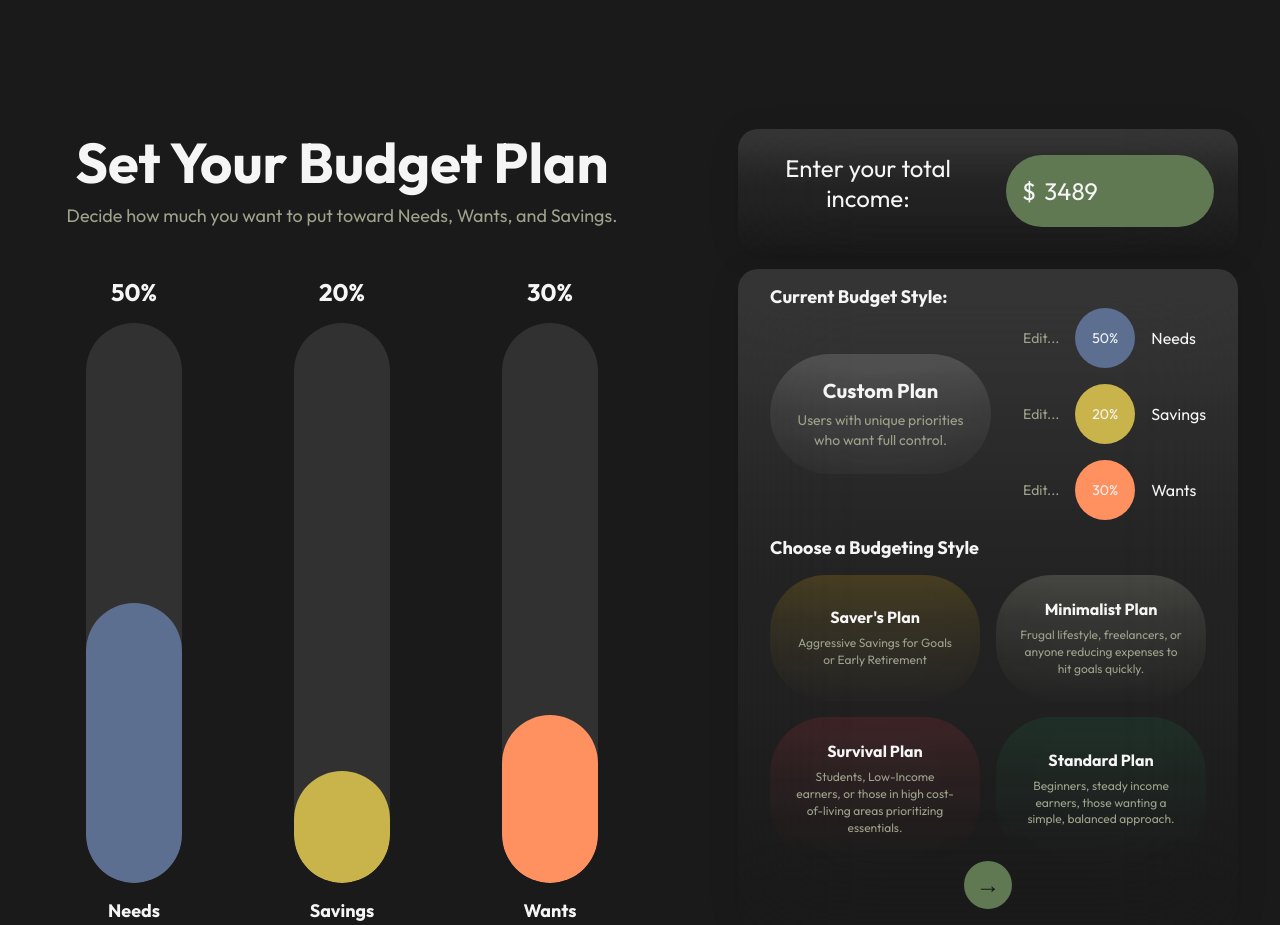
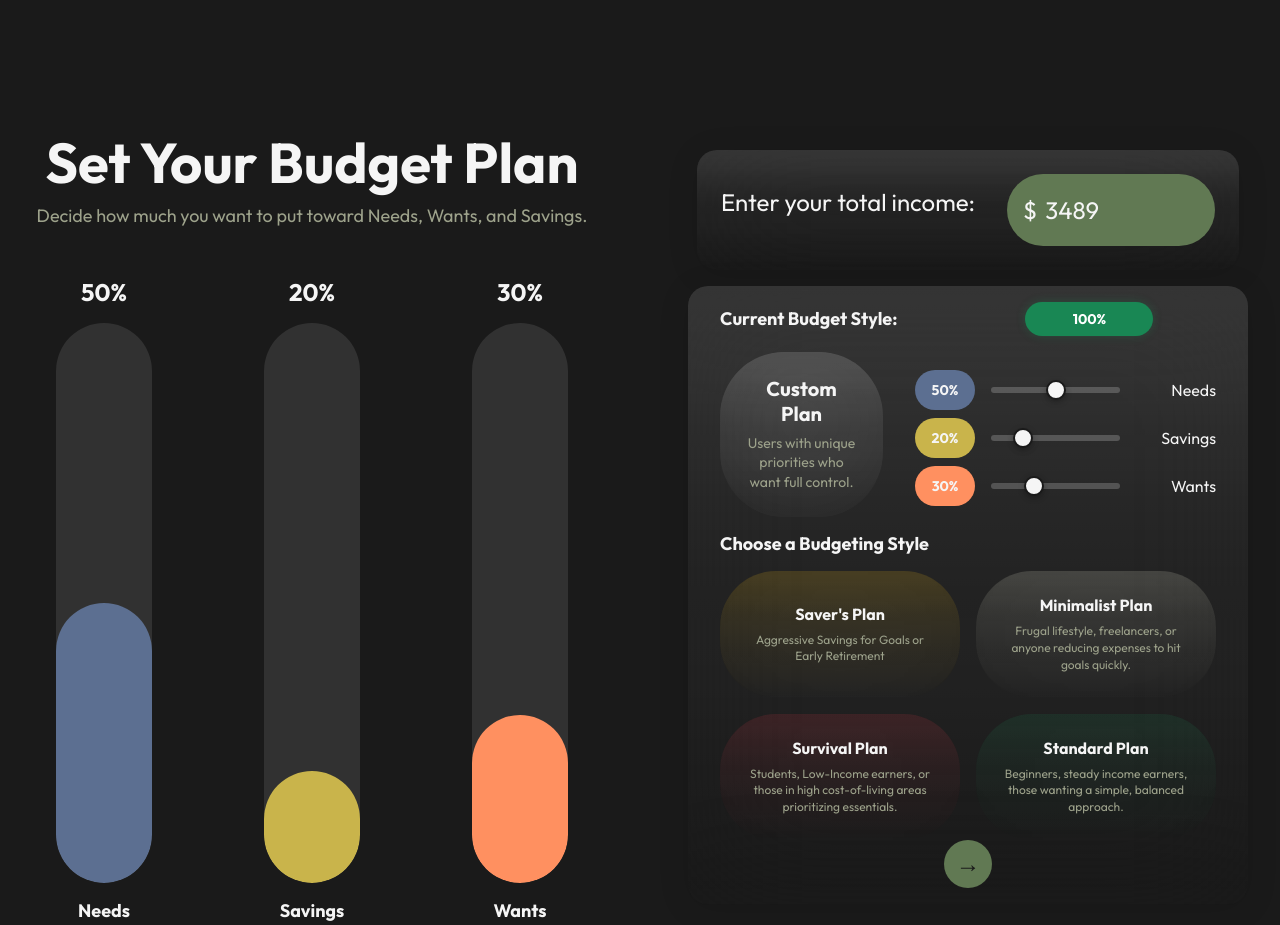
Before and after one commit to CloueM/Wallocate_Project, a React (Vite) app: page / in a window 1280 px wide. Shown: the part 960-1885 px from the top of the page. Built offline with nearby package versions, Linux system fonts and the light colour scheme.

Commit message:
Fix Category section

```diff
--- a/src/components/PlanSection.tsx
+++ b/src/components/PlanSection.tsx
@@ -64,17 +64,30 @@ const PlanSection: React.FC = () => {
     });
   };
 
-  const handlePercentageChange = (type: 'needs' | 'savings' | 'wants', value: number) => {
+  const handleSliderChange = (type: 'needs' | 'savings' | 'wants', value: number) => {
     const newPercentages = { ...customPercentages, [type]: value };
+    setCustomPercentages(newPercentages);
+    // Update to custom plan when user adjusts
+    setSelectedPlan({
+      name: "Custom Plan",
+      description: "Users with unique priorities who want full control.",
+      ...newPercentages
+    });
+  };
 
-    // Ensure total doesn't exceed 100%
-    const total = Object.values(newPercentages).reduce((sum, val) => sum + val, 0);
-    if (total <= 100) {
-      setCustomPercentages(newPercentages);
-      // Update to custom plan when user adjusts
-      setSelectedPlan({ ...budgetPlans[0], ...newPercentages });
-    }
+  // Calculate total percentage
+  const totalPercentage = customPercentages.needs + customPercentages.savings + customPercentages.wants;
+
+  // Determine indicator color based on total percentage
+  const getIndicatorColor = (total: number) => {
+    if (total > 100) return 'red';
+    if (total >= 75 && total <= 99) return 'orange';
+    if (total >= 0 && total <= 74) return 'blue';
+    if (total === 100) return 'green';
+    return 'blue'; // default
   };
+
+  const indicatorColor = getIndicatorColor(totalPercentage);
 
   return (
     <section className="plan-section" id="plan">
@@ -139,7 +152,12 @@ const PlanSection: React.FC = () => {
 
           {/* Plan Details Section */}
           <div className="plan-details-container">
-            <h3 className="current-budget-title">Current Budget Style:</h3>
+            <div className="budget-title-container">
+              <h3 className="current-budget-title">Current Budget Style:</h3>
+              <div className={`percentage-indicator ${indicatorColor}`}>
+                {totalPercentage}%
+              </div>
+            </div>
             <div className="current-budget-content">
               <div className="current-budget-left">
 
@@ -151,18 +169,45 @@ const PlanSection: React.FC = () => {
               <div className="current-budget-right">
                 <div className="budget-breakdown">
                   <div className="budget-item">
-                    <button className="edit-btn">Edit...</button>
-                    <div className="budget-percentage needs-bg">{customPercentages.needs}%</div>
+                    <div className="budget-percentage needs-bg">
+                      <span>{customPercentages.needs}%</span>
+                    </div>
+                    <input
+                      type="range"
+                      min="0"
+                      max="100"
+                      value={customPercentages.needs}
+                      onChange={(e) => handleSliderChange('needs', parseInt(e.target.value))}
+                      className="budget-slider"
+                    />
                     <span className="budget-label">Needs</span>
                   </div>
                   <div className="budget-item">
-                    <button className="edit-btn">Edit...</button>
-                    <div className="budget-percentage savings-bg">{customPercentages.savings}%</div>
+                    <div className="budget-percentage savings-bg">
+                      <span>{customPercentages.savings}%</span>
+                    </div>
+                    <input
+                      type="range"
+                      min="0"
+                      max="100"
+                      value={customPercentages.savings}
+                      onChange={(e) => handleSliderChange('savings', parseInt(e.target.value))}
+                      className="budget-slider"
+                    />
                     <span className="budget-label">Savings</span>
                   </div>
                   <div className="budget-item">
-                    <button className="edit-btn">Edit...</button>
-                    <div className="budget-percentage wants-bg">{customPercentages.wants}%</div>
+                    <div className="budget-percentage wants-bg">
+                      <span>{customPercentages.wants}%</span>
+                    </div>
+                    <input
+                      type="range"
+                      min="0"
+                      max="100"
+                      value={customPercentages.wants}
+                      onChange={(e) => handleSliderChange('wants', parseInt(e.target.value))}
+                      className="budget-slider"
+                    />
                     <span className="budget-label">Wants</span>
                   </div>
                 </div>
--- a/src/index.css
+++ b/src/index.css
@@ -438,7 +438,7 @@ html, body {
 /* Right Container */
 .plan-right {
   flex: 1;
-  max-width: 500px;
+  max-width: 700px;
   display: flex;
   flex-direction: column;
   justify-content: center;
@@ -523,6 +523,46 @@ html, body {
   font-family: 'Outfit', sans-serif;
 }
 
+.budget-title-container {
+  display: flex;
+  align-items: center;
+  gap: 1rem;
+  margin-bottom: 1rem;
+}
+
+.percentage-indicator {
+  margin-left: 7rem;
+  padding: 0.5rem 2.5rem;
+  min-width: 8rem;
+  border-radius: 2rem;
+  font-size: 14px;
+  font-weight: 600;
+  font-family: 'Outfit', sans-serif;
+  color: white;
+  text-align: center;
+  transition: all 0.3s ease;
+}
+
+.percentage-indicator.red {
+  background-color: #dc3545;
+  box-shadow: 0 0 10px rgba(220, 53, 69, 0.3);
+}
+
+.percentage-indicator.orange {
+  background-color: #fd7e14;
+  box-shadow: 0 0 10px rgba(253, 126, 20, 0.3);
+}
+
+.percentage-indicator.blue {
+  background-color: #0d6efd;
+  box-shadow: 0 0 10px rgba(13, 110, 253, 0.3);
+}
+
+.percentage-indicator.green {
+  background-color: #198754;
+  box-shadow: 0 0 10px rgba(25, 135, 84, 0.3);
+}
+
 .current-budget-content {
   display: flex;
   gap: 2rem;
@@ -548,21 +588,21 @@ html, body {
   display: flex;
   align-items: center;
   justify-content: space-between;
-  gap: 1rem;
-  margin-bottom: 1rem;
+  margin-bottom: 0.5rem;
 }
 
 .budget-percentage {
   min-width: 60px;
-  height: 60px;
-  border-radius: 50%;
+  height: 40px;
+  border-radius: 2rem;
   display: flex;
   align-items: center;
   justify-content: center;
+  padding: 0 1rem;
   font-size: 14px;
-  font-weight: 60;
+  font-weight: 600;
   font-family: 'Outfit', sans-serif;
-  color: var(--primary-text-color);
+  color: var(--prime-text-color);
 }
 
 .needs-bg {
@@ -581,21 +621,55 @@ html, body {
   font-size: 16px;
   color: var(--prime-text-color);
   font-family: 'Outfit', sans-serif;
-  flex: 1;
+  min-width: 80px;
+  text-align: right;
 }
 
-.edit-btn {
-  background: transparent;
-  border: none;
-  color: var(--secondary-color);
-  font-size: 14px;
-  font-family: 'Outfit', sans-serif;
-  cursor: pointer;
-  transition: color 0.2s ease;
+/* Budget Slider Styles */
+.budget-slider {
+  flex: 1;
+  height: 6px;
+  border-radius: 3px;
+  background: rgba(255, 255, 255, 0.2);
+  outline: none;
+  -webkit-appearance: none;
+  appearance: none;
+  margin: 0 1rem;
 }
 
-.edit-btn:hover {
-  color: var(--primary-color);
+.budget-slider::-webkit-slider-thumb {
+  -webkit-appearance: none;
+  appearance: none;
+  width: 20px;
+  height: 20px;
+  border-radius: 50%;
+  background: var(--prime-text-color);
+  cursor: pointer;
+  border: 2px solid var(--background-color);
+  box-shadow: 0 2px 6px rgba(0, 0, 0, 0.3);
+}
+
+.budget-slider::-moz-range-thumb {
+  width: 20px;
+  height: 20px;
+  border-radius: 50%;
+  background: var(--prime-text-color);
+  cursor: pointer;
+  border: 2px solid var(--background-color);
+  box-shadow: 0 2px 6px rgba(0, 0, 0, 0.3);
+}
+
+/* Slider track colors based on category */
+.budget-item:nth-child(1) .budget-slider::-webkit-slider-track {
+  background: linear-gradient(to right, var(--needs-color) 0%, var(--needs-color) 50%, rgba(255, 255, 255, 0.2) 50%, rgba(255, 255, 255, 0.2) 100%);
+}
+
+.budget-item:nth-child(2) .budget-slider::-webkit-slider-track {
+  background: linear-gradient(to right, var(--savings-color) 0%, var(--savings-color) 50%, rgba(255, 255, 255, 0.2) 50%, rgba(255, 255, 255, 0.2) 100%);
+}
+
+.budget-item:nth-child(3) .budget-slider::-webkit-slider-track {
+  background: linear-gradient(to right, var(--wants-color) 0%, var(--wants-color) 50%, rgba(255, 255, 255, 0.2) 50%, rgba(255, 255, 255, 0.2) 100%);
 }
 
 .plan-name {
```
